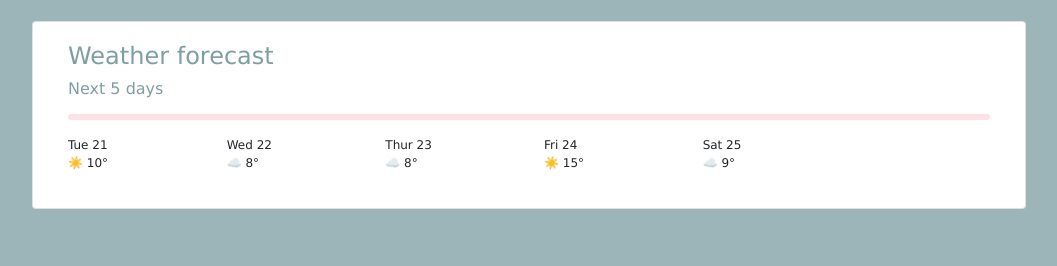
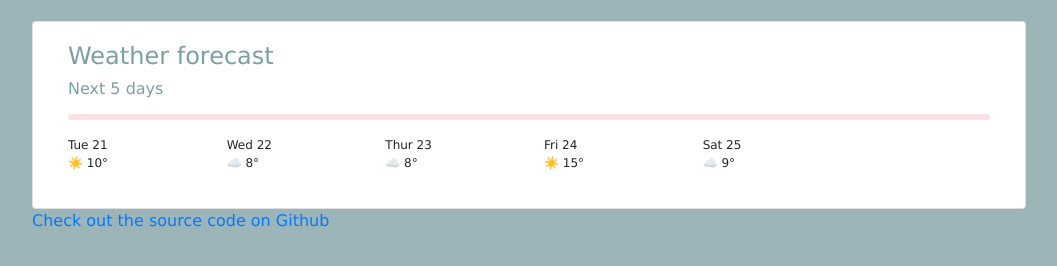
Before and after one commit to IsabellaFeodoraSchuetze/my-workshop-project, a plain HTML site: page index.html in a window 1280 px wide. Shown: the part 212-478 px from the top of the page, without its empty margins (111-1168 px from the left). Drawn offline with nearby package versions, Linux system fonts and the light colour scheme; no server answers.

Commit message:
Including github link

```diff
--- a/index.html
+++ b/index.html
@@ -118,7 +118,8 @@
                   </div>
               </div>
 </div>
-
+<a href="https://github.com/IsabellaFeodoraSchuetze/my-workshop-project">
+    Check out the source code on Github </a>
     <script src="src/script.js"></script>
   </body>
   </html>
```
